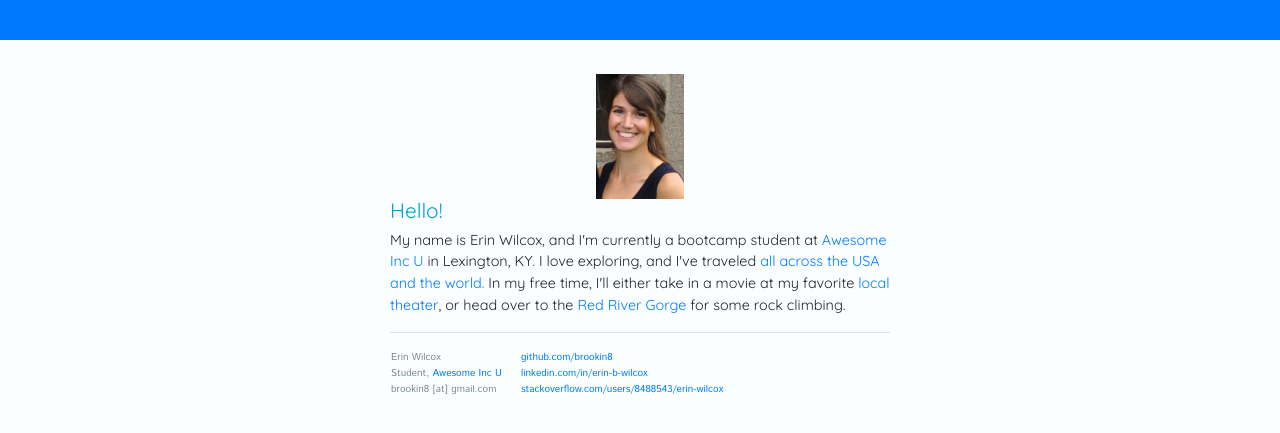
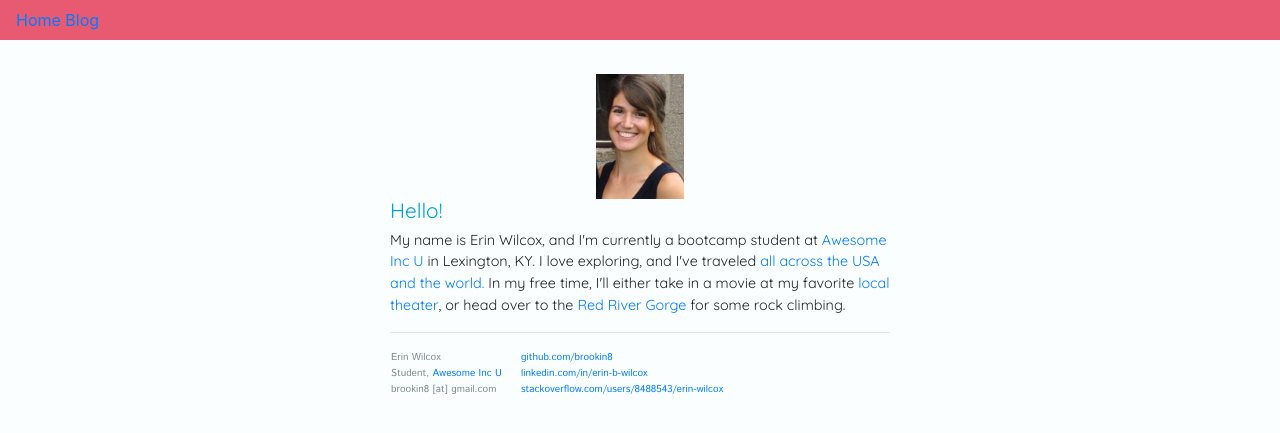
Before and after one commit to brookin8/brookin8.github.io, a Jekyll site: the page built from index.html, in a window 1280 px wide. Shown: the top 433 px of the page. Built offline with Jekyll 4.4.1, drawn with Linux system fonts in a browser that asks for light colours.

Commit message:
Change navbar color and text color

```diff
--- a/_layouts/index.html
+++ b/_layouts/index.html
@@ -11,8 +11,8 @@
 		<link href="https://fonts.googleapis.com/css?family=Istok+Web|Quicksand" rel="stylesheet">
     </head>
     <body>
-        <nav class ="navbar fixed-top navbar-inverse bg-primary">
-            <div><a class="extra" href="/">Home</a>
+        <nav class ="navbar fixed-top" style="background-color: #e85a71;">
+            <div class="text-white"><a class="extra" href="/">Home</a>
             <a class="extra" href="/blog">Blog</a></div>
         </nav>
           {{ content }}
```
